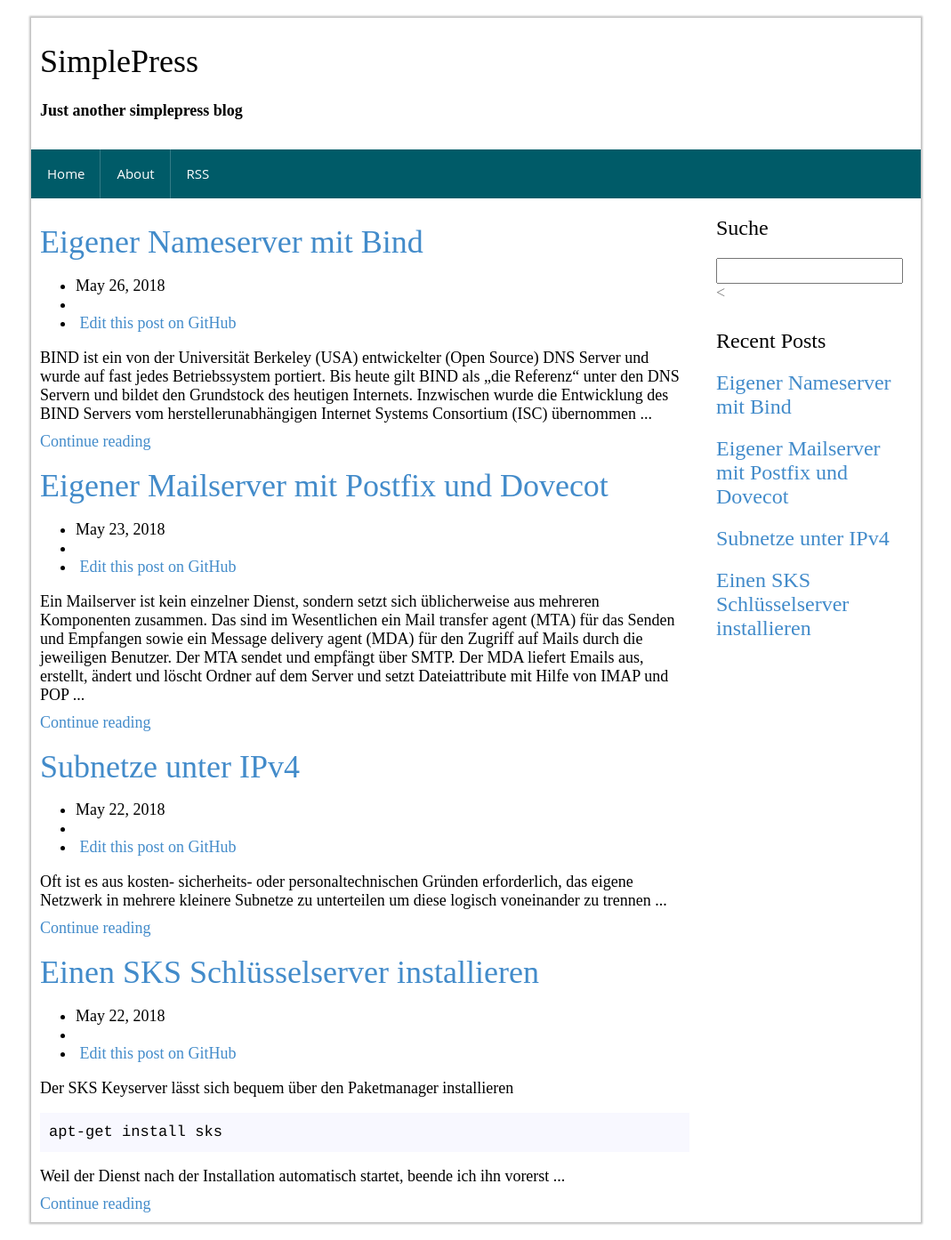
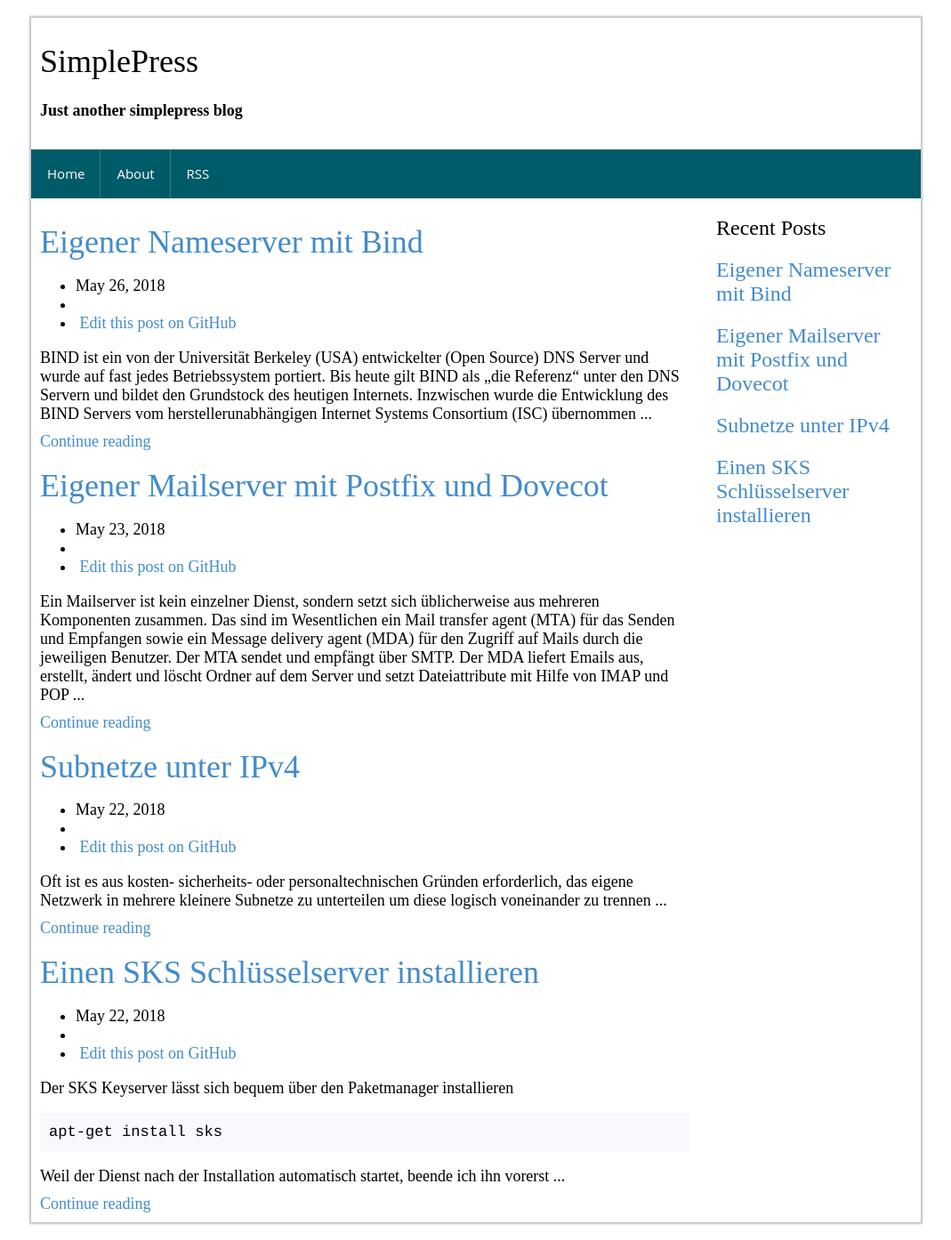
Before and after one commit to mbrain/zarat.github.io, a Jekyll site: the page built from index.html, in a window 1280 px wide. Shown: the whole page at 89% size, without its empty margins (105-1174 px from the left). Built offline with Jekyll 4.4.1, drawn with Linux system fonts in a browser that asks for light colours; the list of posts is cut into pages by our own code.

Commit message:
Update default.html

```diff
--- a/_layouts/default.html
+++ b/_layouts/default.html
@@ -13,14 +13,6 @@
 
 
     <div class="sp-sidebar">
-      <div class='sp-sidebar-item'>
-        <div class='sp-sidebar-item-head'>Suche</div>
-        <div class='sp-sidebar-item-box-body'>
-          <div class='container'>
-            <form><input type='hidden' name='type' value='search'><input type='text' name='term'></form>
-          </div><
-        </div>
-      </div>
 
       <div class='sp-sidebar-item'>
         <div class='sp-sidebar-item-head'>Recent Posts</div>
```
